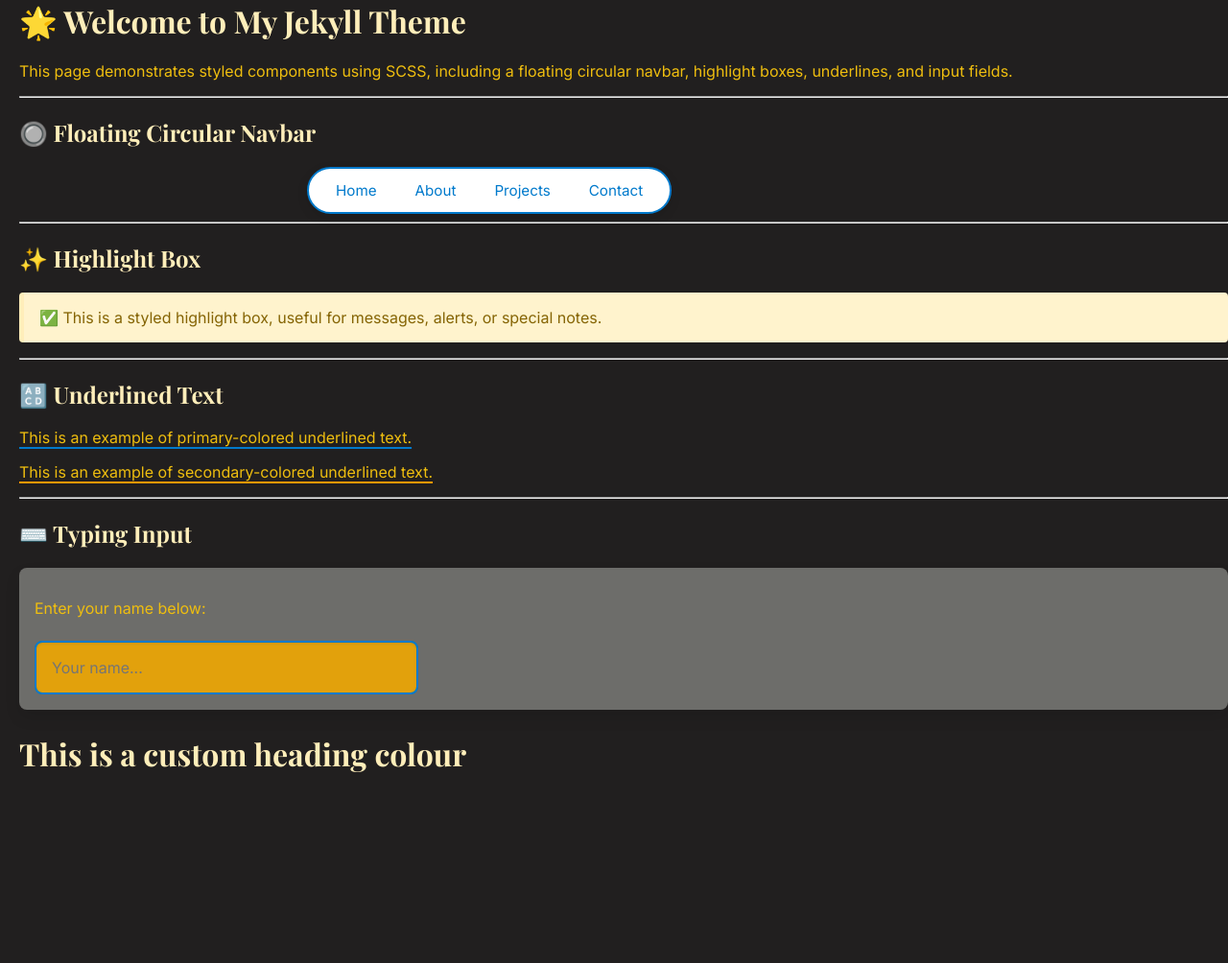
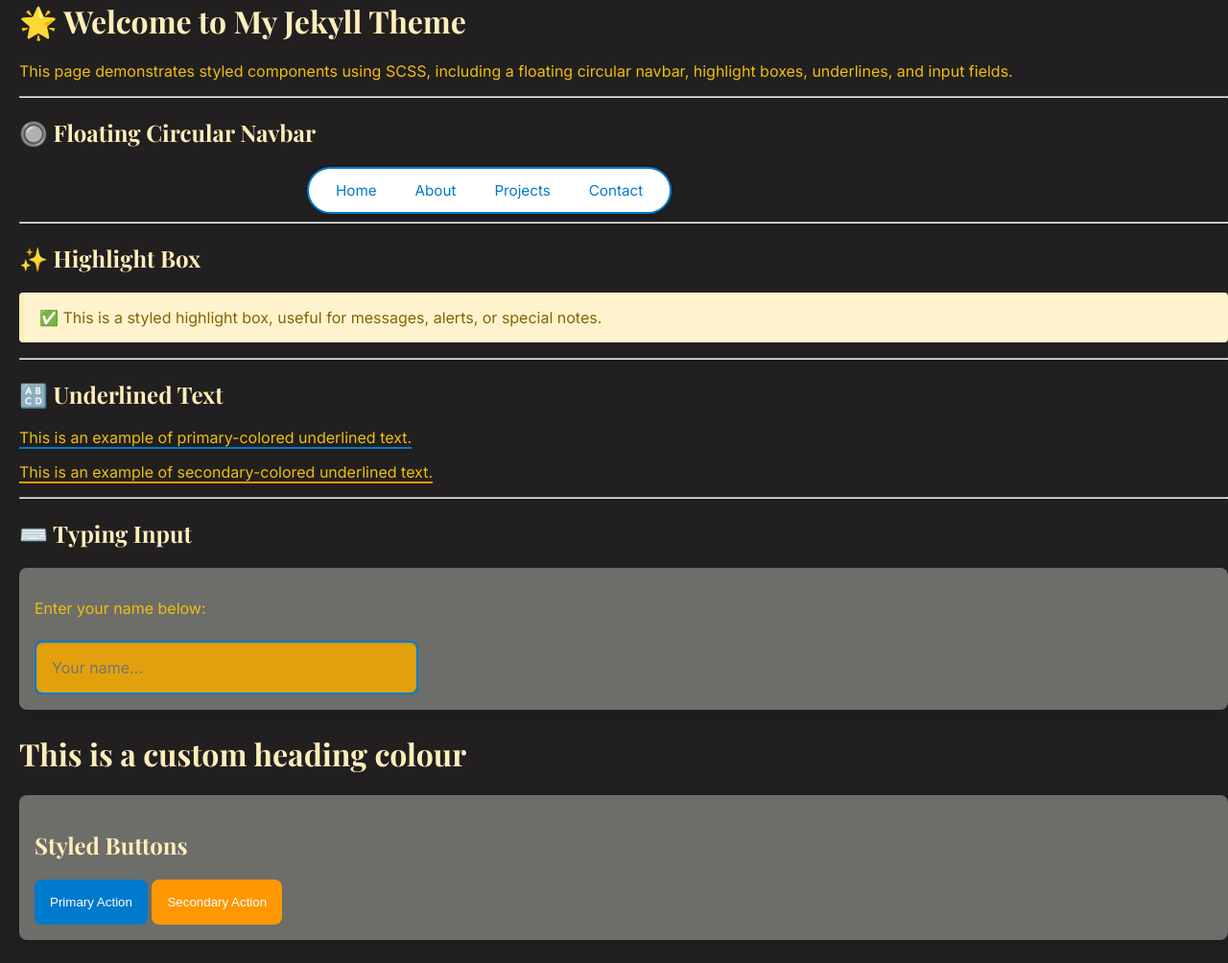
Before and after one commit to v659/jekyll_theme-new-v659, a Jekyll site: the page built from index.md, in a window 1280 px wide. Shown: the whole page at 96% size. Built offline with Jekyll 4.4.1, drawn with Linux system fonts in a browser that asks for light colours; before the commit the page ends 900 px from its top, so only the background shows below that.

Commit message:
add buttons 2 index.md

```diff
--- a/index.md
+++ b/index.md
@@ -45,3 +45,9 @@ This page demonstrates styled components using SCSS, including a floating circul
 </div>
 
 # This is a custom heading colour
+
+<div class="card">
+  <h2>Styled Buttons</h2>
+  <button class="btn-primary">Primary Action</button>
+  <button class="btn-secondary">Secondary Action</button>
+</div>
```
